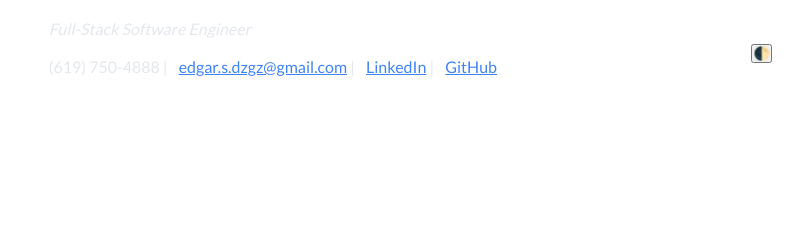
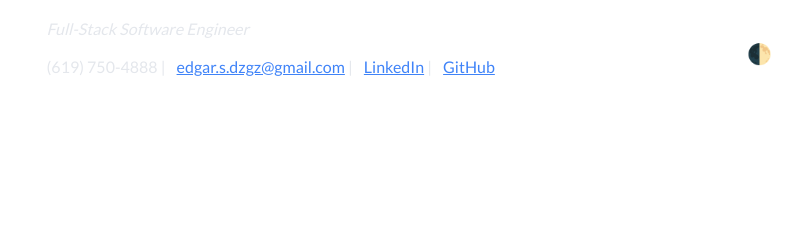
Before and after one commit to edgarsdzgz/edgarsdzgz.github.io, a plain HTML site: page index.html in a window 1280 px wide. Shown: the top 240 px of the page, 476-1280 px from the left. Drawn offline with nearby package versions, Linux system fonts and the light colour scheme; files whose address does not match are found by name.

Commit message:
added theme toggle button styling

```diff
--- a/css/styles.css
+++ b/css/styles.css
@@ -272,3 +272,22 @@ footer {
   background-color: rgba(var(--color-primary), 0.05);
   border-radius: 8px;
 }
+
+/* 14. Theme Toggle Button */
+#theme-toggle {
+  background: none;
+  border: none;
+  font-size: 1.25rem;
+  cursor: pointer;
+  color: var(--color-text-primary);
+  transition: color 0.3s ease, transform 0.2s ease;
+}
+#theme-toggle:hover,
+#theme-toggle:focus {
+  color: var(--color-primary);
+  transform: scale(1.1);
+}
+#theme-toggle:focus {
+  outline: 2px solid var(--color-accent);
+  outline-offset: 4px;
+}
```
